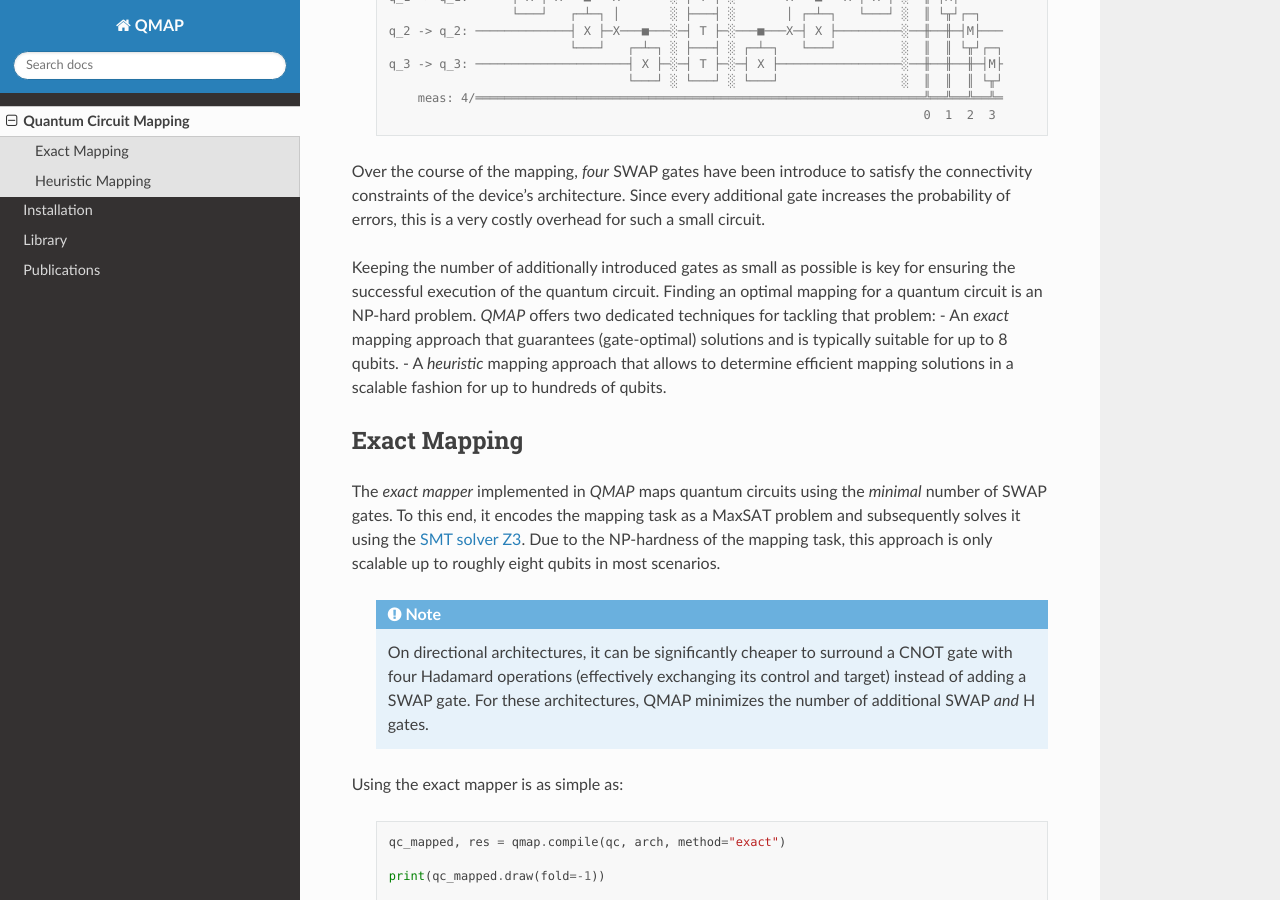
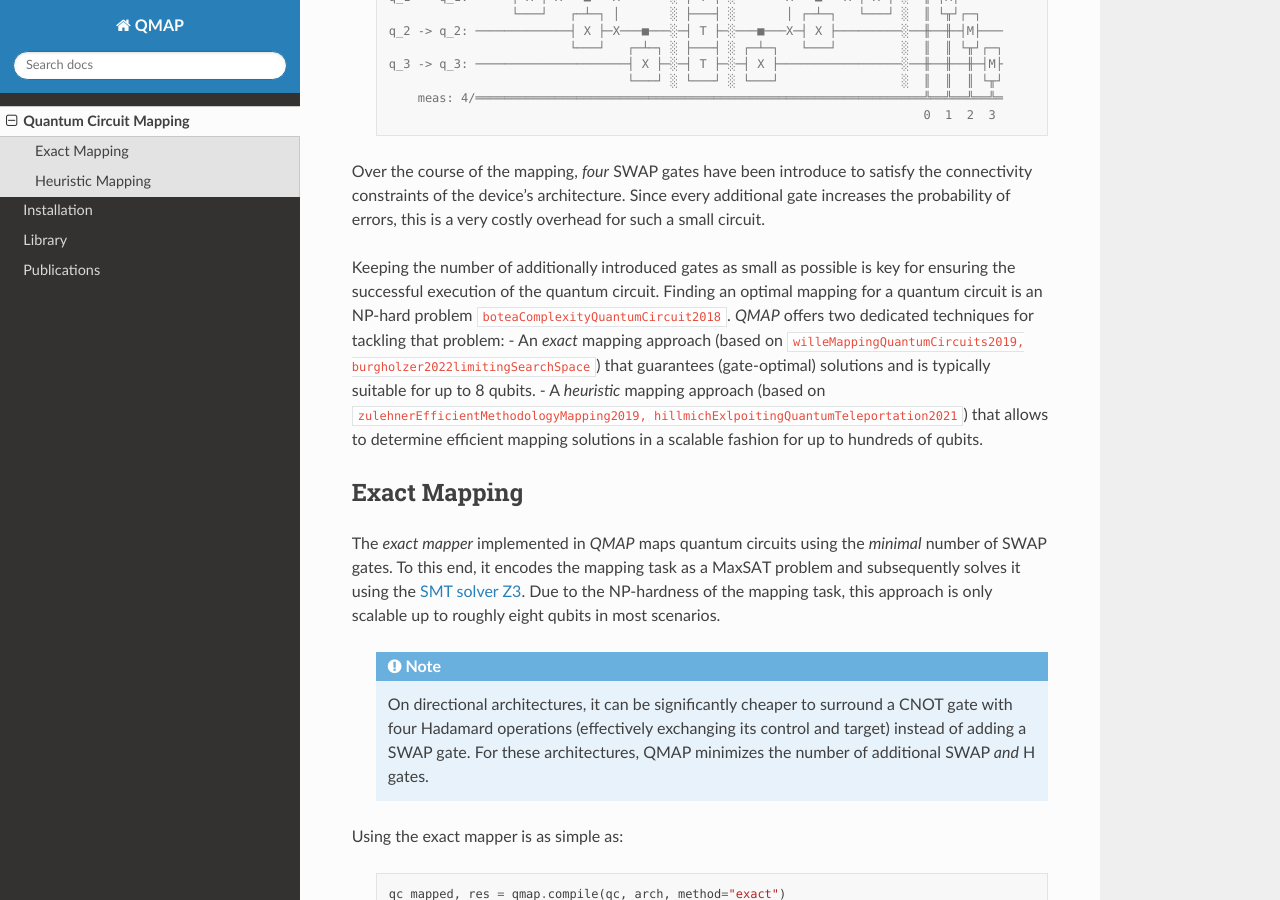
Before and after one commit to cda-tum/mqt-qmap, a Sphinx documentation site: the page built from docs/source/Mapping.rst, in a window 1280 px wide and 900 px high, scrolled down 1675 px. Built offline with Sphinx 7.4.7 and the Read the Docs theme 2.0.0, drawn with Linux system fonts in a browser that asks for light colours; the version number could not be read and is left out; cross-references to code outside the pages are shown as plain code.

Commit message:
Added refs.

```diff
--- a/docs/source/Mapping.rst
+++ b/docs/source/Mapping.rst
@@ -95,10 +95,10 @@ Naively inserting SWAP gates that permute the logical-to-physical qubit mapping
 Over the course of the mapping, *four* SWAP gates have been introduce to satisfy the connectivity constraints of the device's architecture.
 Since every additional gate increases the probability of errors, this is a very costly overhead for such a small circuit.
 
-Keeping the number of additionally introduced gates as small as possible is key for ensuring the successful execution of the quantum circuit. Finding an optimal mapping for a quantum circuit is an NP-hard problem.
+Keeping the number of additionally introduced gates as small as possible is key for ensuring the successful execution of the quantum circuit. Finding an optimal mapping for a quantum circuit is an NP-hard problem :cite:labelpar:`boteaComplexityQuantumCircuit2018`.
 *QMAP* offers two dedicated techniques for tackling that problem:
-- An *exact* mapping approach that guarantees (gate-optimal) solutions and is typically suitable for up to 8 qubits.
-- A *heuristic* mapping approach that allows to determine efficient mapping solutions in a scalable fashion for up to hundreds of qubits.
+- An *exact* mapping approach (based on :cite:labelpar:`willeMappingQuantumCircuits2019, burgholzer2022limitingSearchSpace`) that guarantees (gate-optimal) solutions and is typically suitable for up to 8 qubits.
+- A *heuristic* mapping approach (based on :cite:labelpar:`zulehnerEfficientMethodologyMapping2019, hillmichExlpoitingQuantumTeleportation2021`) that allows to determine efficient mapping solutions in a scalable fashion for up to hundreds of qubits.
 
 Exact Mapping
 #############
--- a/docs/source/refs.bib
+++ b/docs/source/refs.bib
@@ -43,3 +43,10 @@
     year = {2020},
     url = {https://www.cda.cit.tum.de/files/eda/2020_iccad_jku_tools_for_quantum_computing.pdf}
 }
+
+@inproceedings{boteaComplexityQuantumCircuit2018,
+  title = {On the complexity of quantum circuit compilation},
+  booktitle = {Int'l {{Symp}}. on {{Combinatorial Search}}},
+  author = {Botea, A. and Kishimoto, A. and Marinescu, Radu},
+  year = {2018},
+}
```
